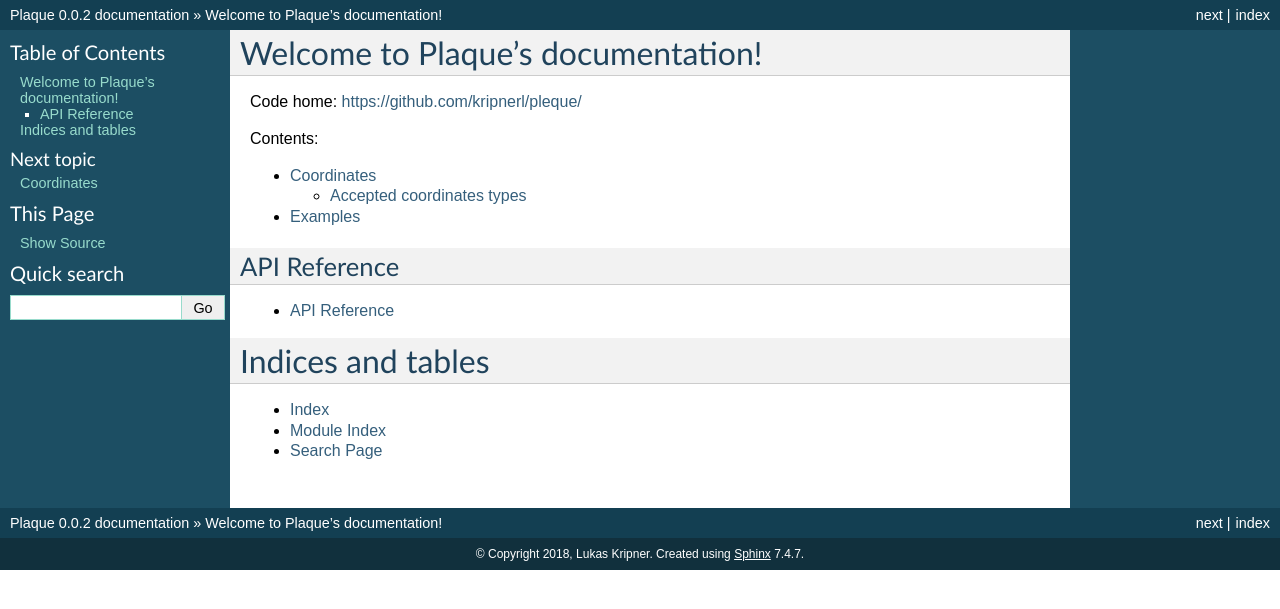
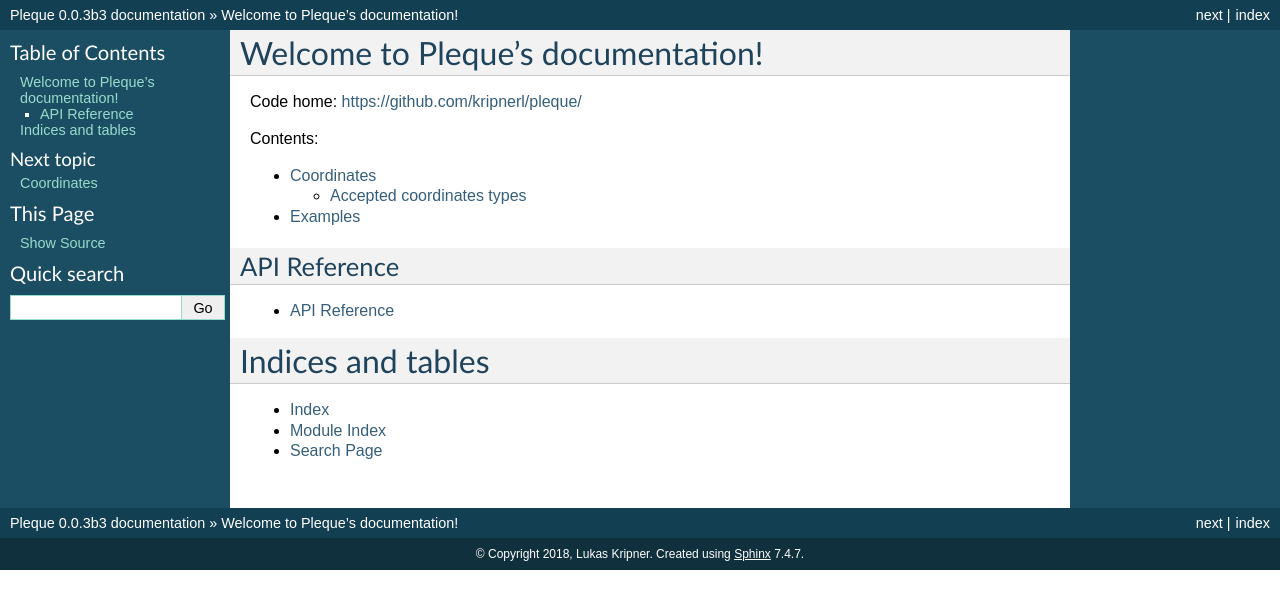
Before and after one commit to kripnerl/pleque, a Sphinx documentation site: the page built from docs/source/index.rst, in a window 1280 px wide. Shown: the top 609 px of the page. Built offline with Sphinx 7.4.7, drawn with Linux system fonts in a browser that asks for light colours.

Commit message:
fix typo:
plaque -> pleque
add automatic version change into documentation

```diff
--- a/docs/source/conf.py
+++ b/docs/source/conf.py
@@ -1,7 +1,7 @@
 #!/usr/bin/env python3
 # -*- coding: utf-8 -*-
 #
-# Plaque documentation build configuration file, created by
+# Pleque documentation build configuration file, created by
 # sphinx-quickstart on Tue Aug 21 13:55:46 2018.
 #
 # This file is execfile()d with the current directory set to its
@@ -19,6 +19,7 @@
 #
 import os
 import sys
+import pleque
 
 sys.path.insert(0, os.path.abspath('../..'))
 
@@ -51,7 +52,7 @@
 master_doc = 'index'
 
 # General information about the project.
-project = 'Plaque'
+project = 'Pleque'
 copyright = '2018, Lukas Kripner'
 author = 'Lukas Kripner'
 
@@ -62,7 +63,7 @@
 # The short X.Y version.
 version = '0.0'
 # The full version, including alpha/beta/rc tags.
-release = '0.0.2'
+release = pleque.__version__
 
 # The language for content autogenerated by Sphinx. Refer to documentation
 # for a list of supported languages.
@@ -130,7 +131,7 @@
 # (source start file, target name, title,
 #  author, documentclass [howto, manual, or own class]).
 latex_documents = [
-    (master_doc, 'Plaque.tex', 'Plaque Documentation',
+    (master_doc, 'Pleque.tex', 'Pleque Documentation',
      'Lukas Kripner', 'manual'),
 ]
 
@@ -139,7 +140,7 @@
 # One entry per manual page. List of tuples
 # (source start file, name, description, authors, manual section).
 man_pages = [
-    (master_doc, 'plaque', 'Plaque Documentation',
+    (master_doc, 'pleque', 'Pleque Documentation',
      [author], 1)
 ]
 
@@ -149,7 +150,7 @@
 # (source start file, target name, title, author,
 #  dir menu entry, description, category)
 texinfo_documents = [
-    (master_doc, 'Plaque', 'Plaque Documentation',
-     author, 'Plaque', 'One line description of project.',
+    (master_doc, 'Pleque', 'Pleque Documentation',
+     author, 'Pleque', 'One line description of project.',
      'Miscellaneous'),
 ]
--- a/docs/source/index.rst
+++ b/docs/source/index.rst
@@ -1,5 +1,5 @@
 
-Welcome to Plaque's documentation!
+Welcome to Pleque's documentation!
 ==================================
 
 Code home: https://github.com/kripnerl/pleque/
```
Also changed, not shown: 2 other files.
